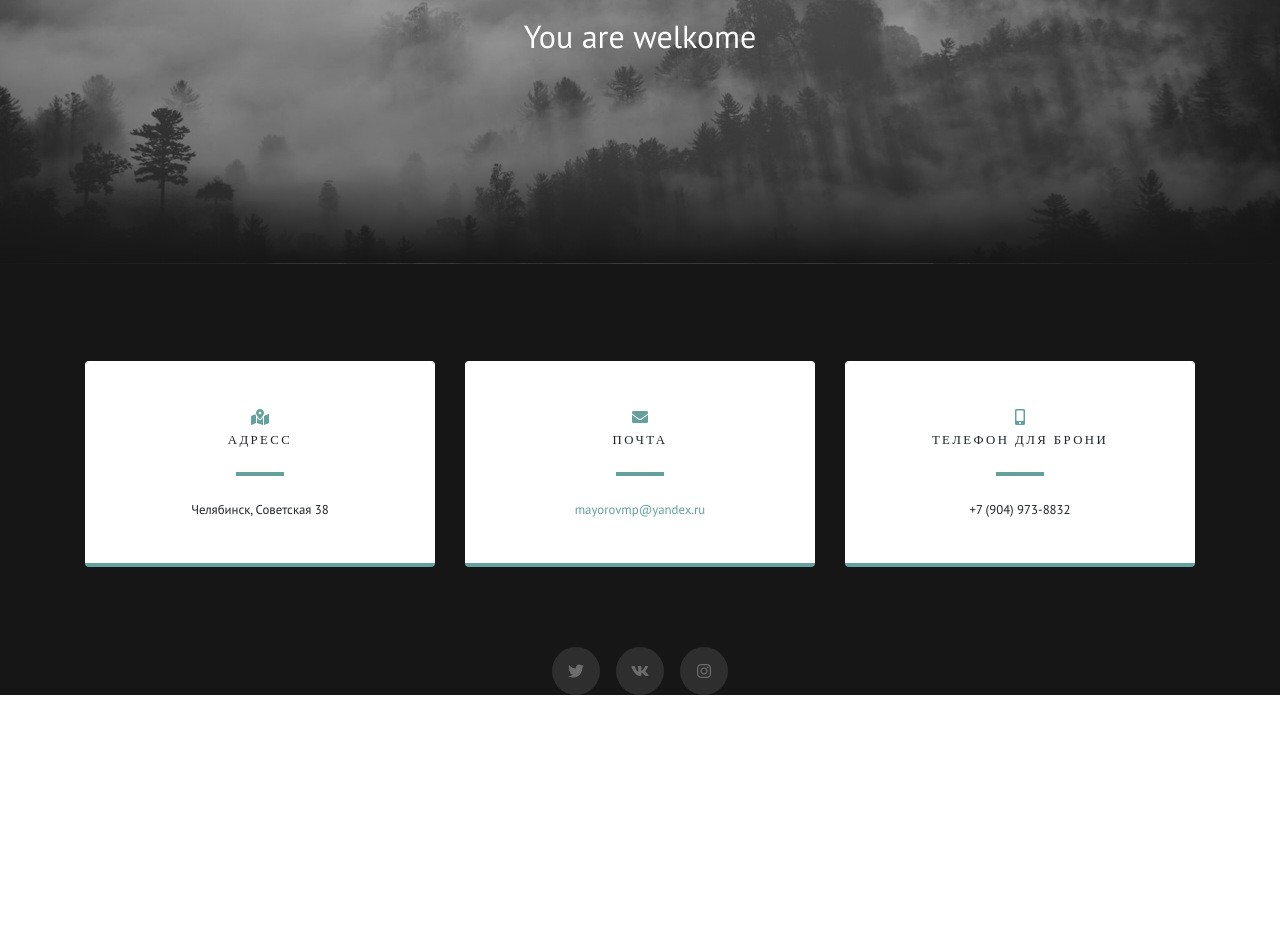
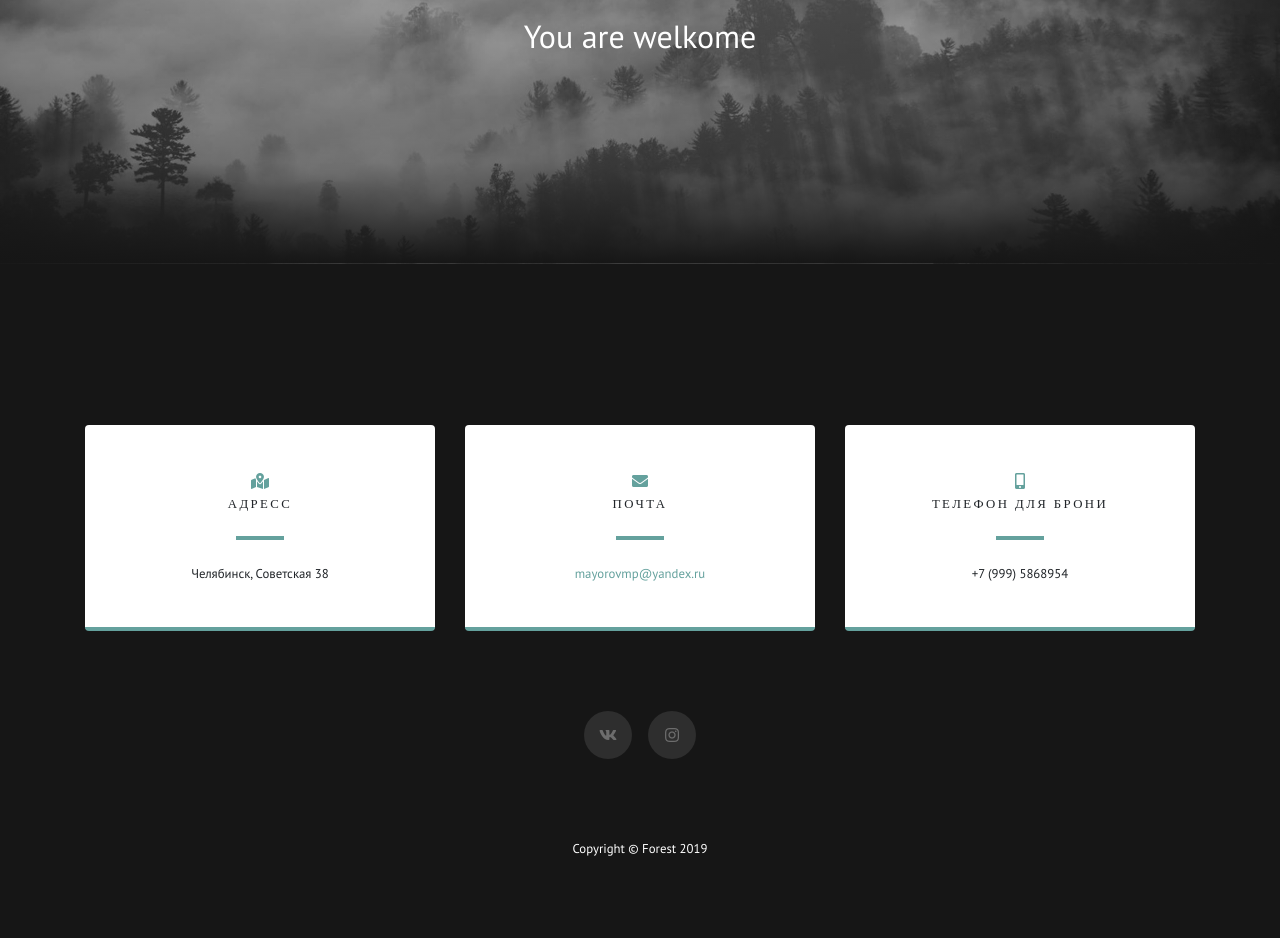
Before and after one commit to mayorovmp/forest, a plain HTML site: page index.html in a window 1280 px wide. Shown: the part 4143-5081 px from the top of the page. Before the commit the page ends 4838 px from the top, so only its background shows below. Drawn offline with nearby package versions, Linux system fonts and the light colour scheme.

Commit message:
edit contact

```diff
--- a/css/grayscale.css
+++ b/css/grayscale.css
@@ -1,9 +1,3 @@
-/*!
- * Start Bootstrap - Grayscale v5.0.6 (https://startbootstrap.com/template-overviews/grayscale)
- * Copyright 2013-2019 Start Bootstrap
- * Licensed under MIT (https://github.com/BlackrockDigital/startbootstrap-grayscale/blob/master/LICENSE)
- */
-
 #mainNav {
   min-height: 56px;
   background-color: #fff;
--- a/index.html
+++ b/index.html
@@ -44,10 +44,10 @@
             <a class="nav-link" href="#about">О нас</a>
           </li>
           <li class="nav-item">
-            <a class="nav-link" href="#signup">Карта</a>
+            <a class="nav-link" href="#maps">Карта</a>
           </li>
           <li class="nav-item">
-            <a class="nav-link" href="#signup">Контакты</a>
+            <a class="nav-link" href="#contact">Контакты</a>
           </li>
         </ul>
       </div>
@@ -166,14 +166,20 @@
     </div>
   </section>
 
-  <!-- Contact Section -->
-  <section class="contact-section bg-black">
+  <!-- Maps section -->
+  <section id="maps" class="contact-section bg-black">
     <div class="container">
-      <div class="row mb-3">
+      <div class="row">
         <div class="col-md-12">
           <script type="text/javascript" charset="utf-8" async src="https://api-maps.yandex.ru/services/constructor/1.0/js/?um=constructor%3A6957e5f69348ac7bb7b94f9d47fc019e78f016dc35cd6a5230f2a726f1b1b882&amp;width=100%25&amp;height=400&amp;lang=ru_RU&amp;scroll=true"></script>
         </div>
       </div>
+    </div>
+  </section>
+
+  <!-- Contact Section -->
+  <section id="contact" class="contact-section bg-black">
+    <div class="container">
       <div class="row">
         <div class="col-md-4 mb-3 mb-md-0">
           <div class="card py-4 h-100">
@@ -205,20 +211,20 @@
               <i class="fas fa-mobile-alt text-primary mb-2"></i>
               <h4 class="text-uppercase m-0">Телефон для брони</h4>
               <hr class="my-4">
-              <div class="small text-black-50">+7 (904) 973-8832</div>
+              <div class="small text-black-50">+7 (999) 5868954</div>
             </div>
           </div>
         </div>
       </div>
 
       <div class="social d-flex justify-content-center">
-        <a href="https://www.instagram.com/forest_hookah74/" class="mx-2">
+        <!-- <a href="https://www.instagram.com/forest_hookah74/" class="mx-2">
           <i class="fab fa-twitter"></i>
+        </a> -->
+        <a href="https://vk.com/forest_hookah74" class="mx-2">
+          <i class="fab fa-vk"></i>
         </a>
         <a href="https://www.instagram.com/forest_hookah74/" class="mx-2">
-          <i class="fab fa-vk"></i>
-        </a>
-        <a href="#" class="mx-2">
           <i class="fab fa-instagram"></i>
         </a>
       </div>
@@ -226,12 +232,12 @@
     </div>
   </section>
 
-  <!-- Footer
+  <!-- Footer  -->
   <footer class="bg-black small text-center text-white">
     <div class="container">
-      Copyright &copy; Your Website 2019
+      Copyright &copy; Forest 2019
     </div>
-  </footer> -->
+  </footer>
 
   <!-- Bootstrap core JavaScript -->
   <script src="https://code.jquery.com/jquery-3.2.1.slim.min.js"
```
